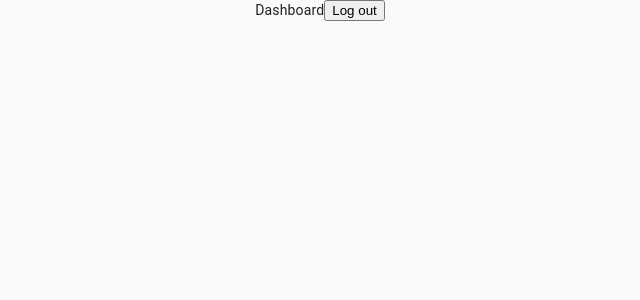
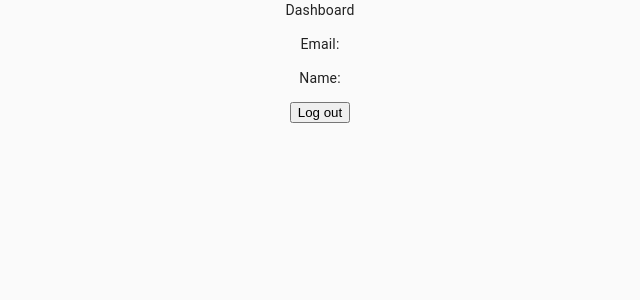
Before and after one commit to Healer94128/react-medicalApp, a React (Create React App) app: page /dashboard in a window 1280 px wide. Shown: the top 300 px of the page, without its empty margins (320-960 px from the left). Built offline with nearby package versions, Linux system fonts and the light colour scheme; no server answers.

Commit message:
Update displayname & show  userinfo on dashboard

```diff
--- a/src/Views/DashboardPage.js
+++ b/src/Views/DashboardPage.js
@@ -5,6 +5,9 @@ export default class DashboardPage extends Component {
   constructor(props) {
     super(props);
     this.handleSignout = this.handleSignout.bind(this);
+    this.state = {
+      user: auth().currentUser
+    }
   }
 
   handleSignout() {
@@ -19,6 +22,10 @@ export default class DashboardPage extends Component {
     return (
       <div align="center">
         Dashboard
+        <div>
+        <p>Email: {this.state.user ? this.state.user.email : null}</p>
+        <p>Name: {this.state.user ? this.state.user.displayName : null}</p>
+        </div>
         <button style={this.submitButton} onClick={this.handleSignout}>
           Log out
         </button>
--- a/src/Views/RegisterPage.js
+++ b/src/Views/RegisterPage.js
@@ -14,7 +14,7 @@ import { Alert } from "@material-ui/lab";
 import SideLayout from "../Components/SideLayout";
 import SubmitButton from "../Components/SubmitButton";
 import { validateEmail, validateNewPassword } from "../Common/Utils";
-import { auth } from "../Services/firebase";
+import { auth, database } from "../Services/firebase";
 
 const useStyles = makeStyles((theme) => ({
   heading: {
@@ -112,11 +112,14 @@ export default function RegisterPage() {
 
   const handleSubmit = async (event) => {
     event.preventDefault();
-    const { email, password } = getValues();
+    const { email, password, name } = getValues();
 
     try {
       await auth().createUserWithEmailAndPassword(email, password);
-
+      // add users name to database
+      await auth().currentUser.updateProfile({
+        displayName: name
+      });
       history.replace("/dashboard");
     } catch (error) {
       setRegisterError(error.message);
```
